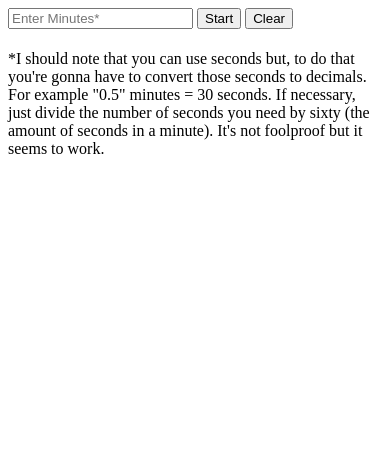
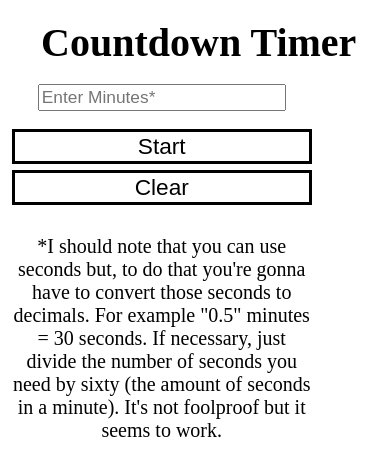
Before and after one commit to lukerollins/countdown-timer, a plain HTML site: page index.html in a window 390 px wide. Drawn offline with Linux system fonts and the light colour scheme.

Commit message:
Add some classes to the index.html file and finally add some mark up to that CSS file. I'm trying to get in the habit of taking a mobile first approach, I'm using the 'Iphone 5SE' setting on Firefox's responsive design tool as a reference for my initial CSS mark up. I know one of the settings is smaller, but I've forgotten which one, so I'm just gonna use that one for now. All in all it seems to be going okay.

```diff
--- a/index.html
+++ b/index.html
@@ -3,12 +3,14 @@
 <head>
   <meta charset="UTF-8">
   <title>Countdown Timer</title>
+  <meta name="viewport" content="width=device-width, initial-scale=1">
   <link rel="stylesheet" href="styles.css">
 </head>
 <body>
+  <h1 class="title">Countdown Timer</h1>
   <div class="timer">
     <div class="timer__controls">
-      <form name="customForm">
+      <form name="customForm" class="kontain">
         <input name="minutes" type="text" placeholder="Enter Minutes*">
         <button id="start_button" class="timer__button">Start</button>
         <button id="reset_button" class="timer__button">Clear</button>
@@ -19,7 +21,7 @@
       <h1 class="display__time-left"></h1>
       <p class="display__end-time"></p>
     </div>
-    <div>
+    <div class="kontain">
       <p>*I should note that you can use seconds but, to do that you're gonna have to convert those seconds to decimals. For example "0.5" minutes = 30 seconds. If necessary, just divide the number of seconds you need by sixty (the amount of seconds in a minute). It's not foolproof but it seems to work.
       </p>
     </div>
--- a/styles.css
+++ b/styles.css
@@ -0,0 +1,39 @@
+body {
+    font-size: 15pt;
+}
+
+h1.title {
+ width: 100%;
+ text-align: center;
+ margin: 5% 1%;
+}
+
+.kontain {
+    width: 300px;
+    text-align: center;
+    margin: 2% 1%;
+}
+
+button{
+    width: 100%;
+    font-size: 17pt;
+    border-radius: 0;
+    border: solid 3px rgb(0, 0, 0);
+    background: none;
+    margin: 1% 0;
+}
+
+
+
+
+input {
+    width: 80%;
+    font-size: 13pt;
+    margin-bottom: 5%;
+
+}
+
+.display {
+    width: 100%;
+    text-align: center;
+}
```
